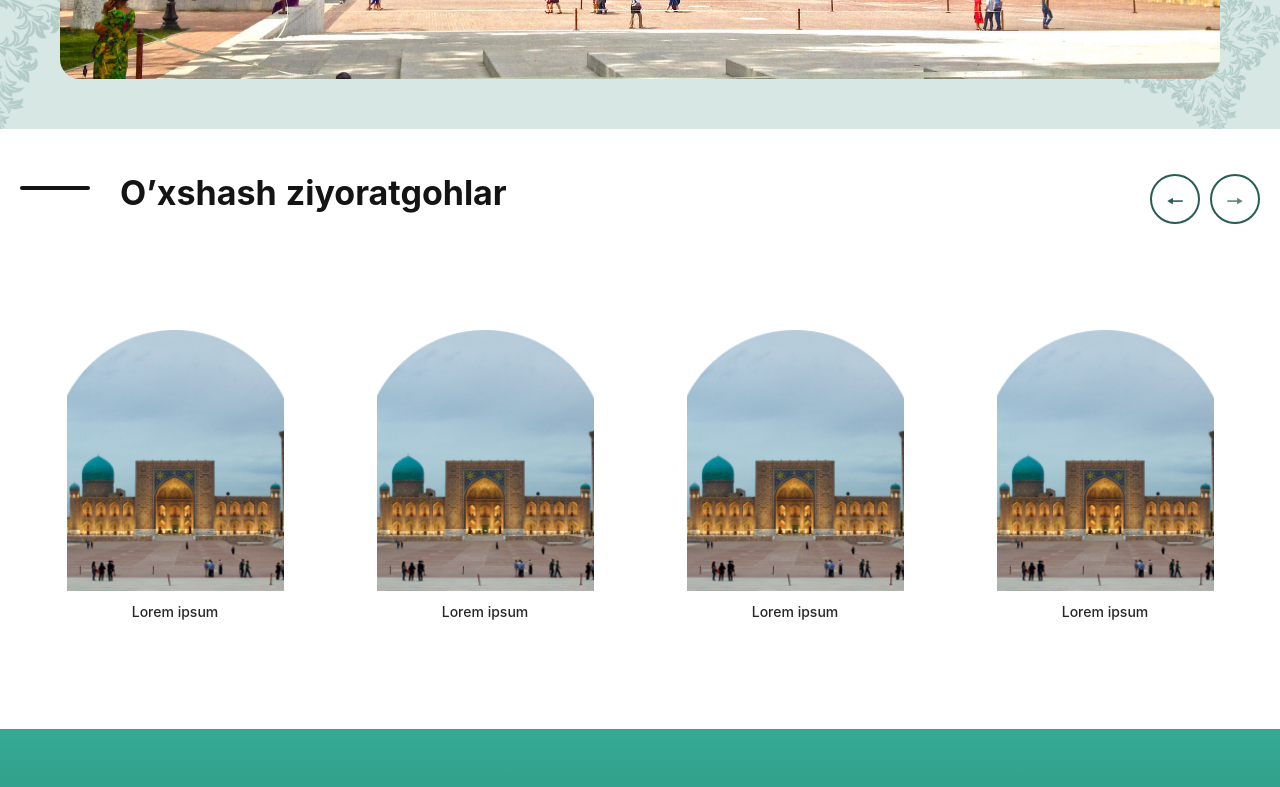
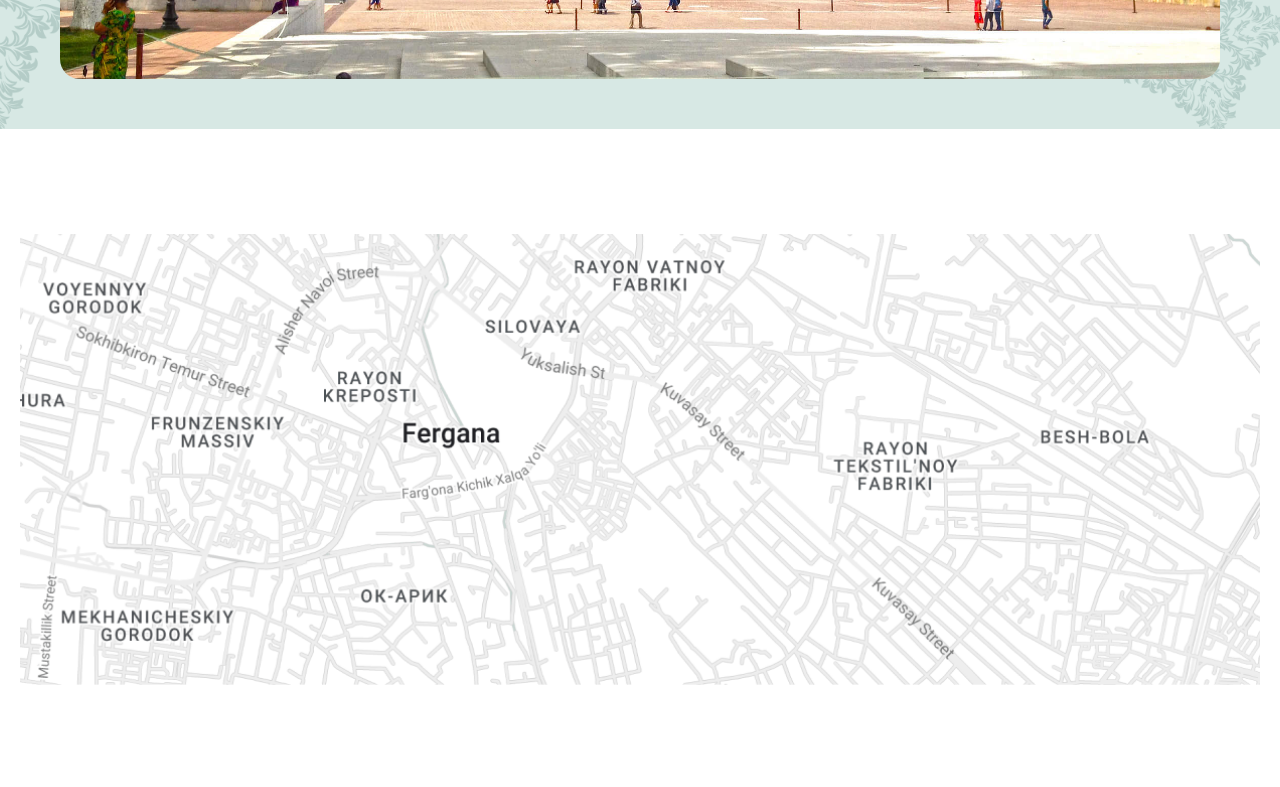
Before and after one commit to odilbekjon/tour-app, a React (Create React App) app: page /single in a window 1280 px wide. Shown: the part 2320-3107 px from the top of the page. Built offline with nearby package versions, Linux system fonts and the light colour scheme; a web font is replaced by a local one.

Commit message:
change xarita

```diff
--- a/src/pages/Singlee/index.jsx
+++ b/src/pages/Singlee/index.jsx
@@ -1,12 +1,19 @@
 import Single1 from "../../Components/SinglePage/Single1/Single";
 import { GaleryCarousel } from "../../Components/Carousels/GaleryCarousel";
 import { MainCarousel_one } from "../../Components/Carousels/MainCarousel_one";
+import "./single.scss";
+
+// images
+import Map from "../../Assets/images/map.png";
 
 export const Single = () => {
     return (
         <>
             <Single1 />
             <GaleryCarousel title={'Fotogaleriya'} />
+            <div className="container">
+                <img className="map__images" src={Map} alt="image" />
+            </div>
             <MainCarousel_one title={'O’xshash ziyoratgohlar'} />
         </>
     )
--- a/src/pages/Singlee/single.scss
+++ b/src/pages/Singlee/single.scss
@@ -0,0 +1,6 @@
+.map__images {
+    width: 100%;
+    height: auto;
+    margin-top: 105px;
+    margin-bottom: 150px;
+}
```
Also changed, not shown: src/Assets/images/map.png (added).
